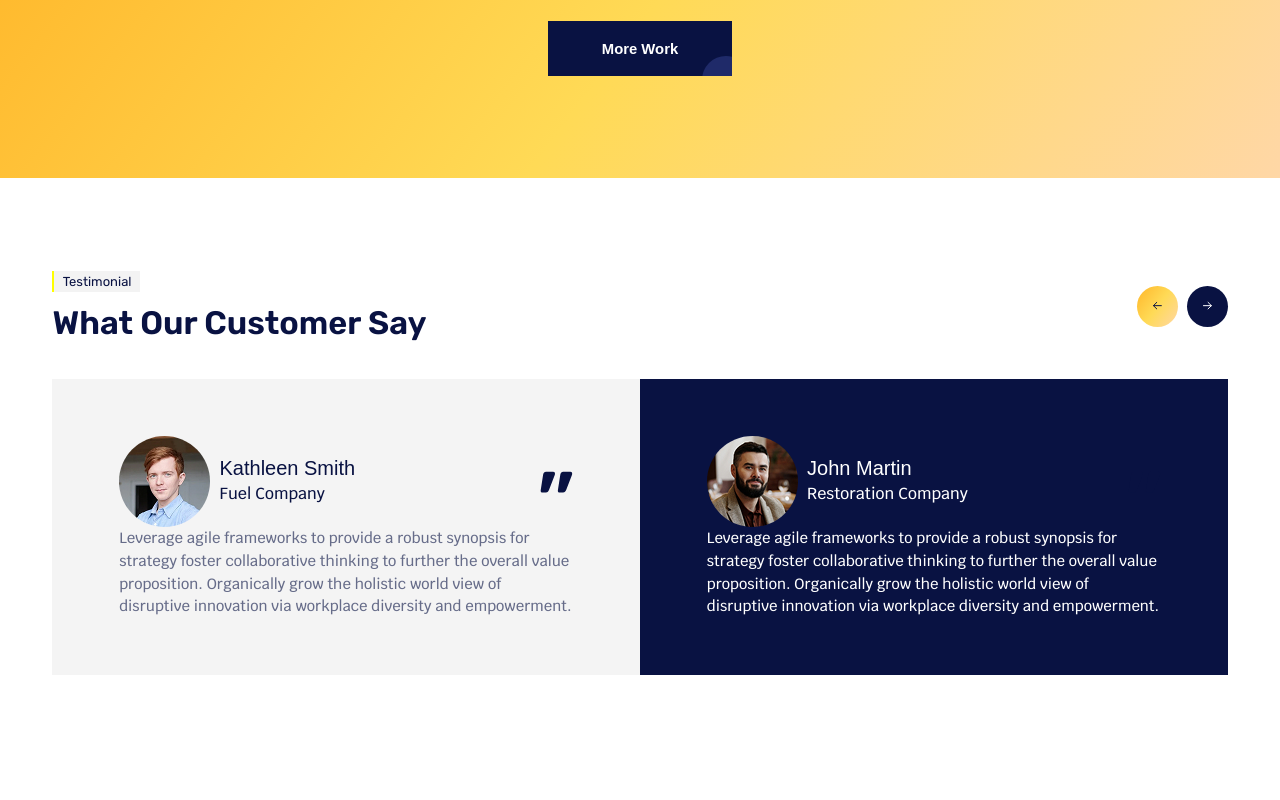
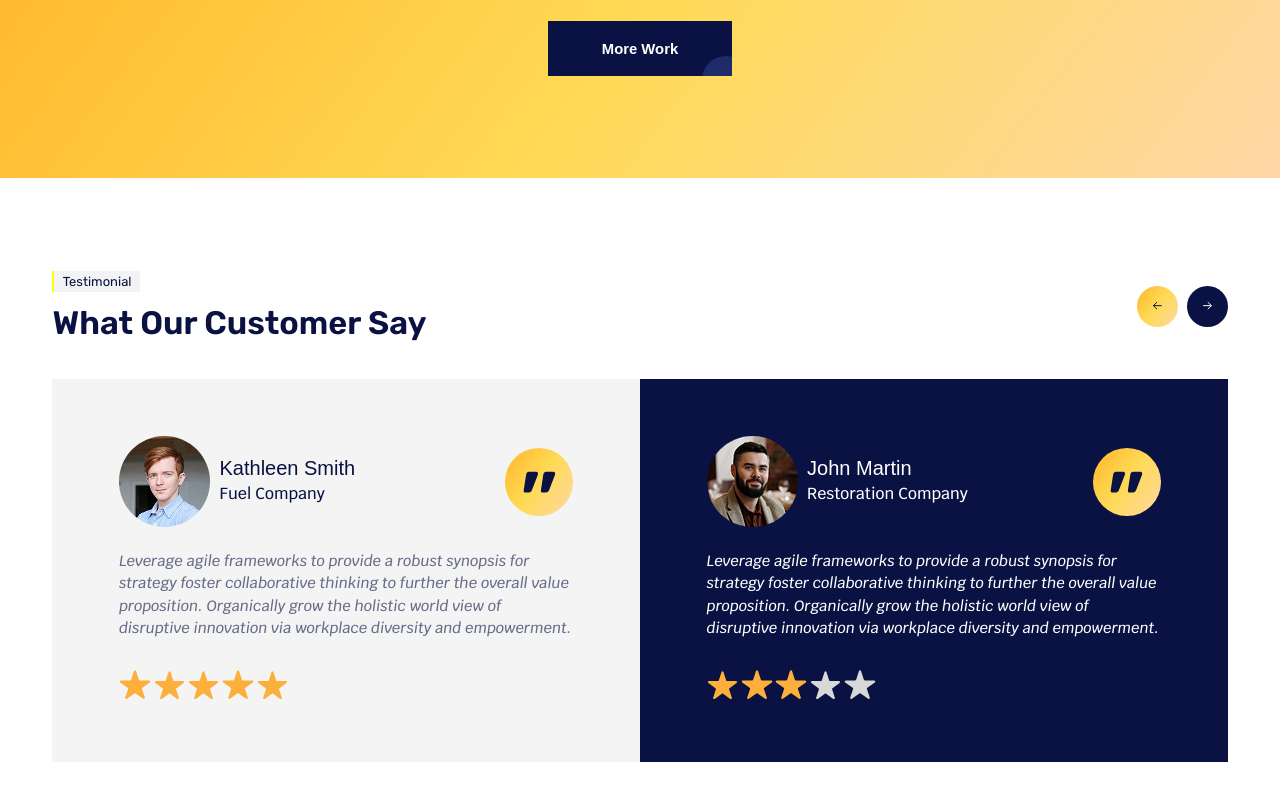
Before and after one commit to UmerNaZavode/transitflow-html, a website built with Vite: page index.html in a window 1280 px wide. Shown: the part 3010-3810 px from the top of the page. Before the commit the page ends 3685 px from the top, so only its background shows below. Built offline with nearby package versions, Linux system fonts and the light colour scheme; files whose address does not match are found by name.

Commit message:
finished full reviews page

```diff
--- a/partials/choose-us.html
+++ b/partials/choose-us.html
@@ -1,3 +1,9 @@
 <section class="choose-us">
+  <div class="choose-us__left">
+    <img src="" alt="" class="choose-us__img">
+    <div class="choose-us__body">
 
+    </div>
+  </div>
+  <div class="choose-us__right"></div>
 </section>
--- a/partials/icons/icon-next.html
+++ b/partials/icons/icon-next.html
@@ -1,5 +1,4 @@
-<svg width="44" height="44" viewBox="0 0 44 44" fill="none" xmlns="http://www.w3.org/2000/svg"
-  class="slider-button slidder-button__next">
+<svg width="44" height="44" viewBox="0 0 44 44" fill="none" xmlns="http://www.w3.org/2000/svg">
   <path d="M16 21.4648H28" stroke="white" stroke-width="1.5" stroke-linecap="round" stroke-linejoin="round" />
   <path d="M23 16.4648L28 21.4648L23 26.4648" stroke="white" stroke-width="1.5" stroke-linecap="round"
     stroke-linejoin="round" />
--- a/partials/icons/icon-quote.html
+++ b/partials/icons/icon-quote.html
@@ -1,4 +1,4 @@
-<svg width="33" height="22" viewBox="0 0 33 22" fill="none" xmlns="http://www.w3.org/2000/svg">
+<svg width="33" height="22" viewBox="0 0 33 22" fill="none" xmlns="http://www.w3.org/2000/svg" class="icon-quote">
   <path
     d="M13.2687 0.824525C13.7697 0.824525 14.1992 1.00347 14.5571 1.36135C14.8434 1.71924 14.9865 2.14871 14.9865 2.64975C14.9865 3.22237 14.8792 3.79499 14.6644 4.3676L8.97404 19.0767C8.61615 19.7925 8.25827 20.3651 7.90038 20.7946C7.47092 21.2956 6.79093 21.5462 5.86043 21.5462L2.31735 21.5462C1.74473 21.5462 1.31527 21.3314 1.02896 20.902C0.671071 20.4725 0.563705 19.8999 0.70686 19.1841L3.06891 3.93814C3.14049 3.07921 3.4268 2.32765 3.92784 1.68345C4.42888 1.11083 5.18044 0.824524 6.18253 0.824524L13.2687 0.824525ZM30.4472 0.824526C30.9483 0.824526 31.3777 1.00347 31.7356 1.36136C32.0219 1.71924 32.1651 2.14871 32.1651 2.64975C32.1651 3.22237 32.0577 3.79499 31.843 4.3676L26.1526 19.0767C25.7947 19.7925 25.401 20.3651 24.9716 20.7946C24.5421 21.2956 23.8979 21.5462 23.039 21.5462H19.4959C18.9233 21.5462 18.4938 21.3314 18.2075 20.902C17.8496 20.4725 17.7423 19.8999 17.8854 19.1841L20.2475 3.93814C20.319 3.07921 20.6054 2.32765 21.1064 1.68345C21.6074 1.11084 22.3232 0.824525 23.2537 0.824525L30.4472 0.824526Z"
     fill="#091242" />
--- a/partials/reviews.html
+++ b/partials/reviews.html
@@ -24,7 +24,9 @@
             <div class="reviews-card__company">Fuel Company</div>
           </div>
         </div>
-        {{> icons/icon-quote }}
+        <div class="reviews-card__quote">
+          {{> icons/icon-quote }}
+        </div>
       </header>
       <p class="reviews-card__desk">
         Leverage agile frameworks to provide a robust synopsis for strategy foster collaborative thinking to further the
@@ -49,7 +51,9 @@
             <div class="reviews-card__company">Restoration Company</div>
           </div>
         </div>
-        {{> icons/icon-quote }}
+        <div class="reviews-card__quote">
+          {{> icons/icon-quote }}
+        </div>
       </header>
       <p class="reviews-card__desk">
         Leverage agile frameworks to provide a robust synopsis for strategy foster collaborative thinking to further the
@@ -60,8 +64,8 @@
         <div class="reviews-rating__star is-active"></div>
         <div class="reviews-rating__star is-active"></div>
         <div class="reviews-rating__star is-active"></div>
-        <div class="reviews-rating__star is-active"></div>
-        <div class="reviews-rating__star is-active"></div>
+        <div class="reviews-rating__star"></div>
+        <div class="reviews-rating__star"></div>
       </div>
     </div>
   </div>
--- a/src/scss/blocks/reviews-card.scss
+++ b/src/scss/blocks/reviews-card.scss
@@ -51,4 +51,23 @@
     font-size: 16px;
     line-height: 152%;
   }
+
+  &__quote {
+    display: flex;
+    align-items: center;
+    justify-content: center;
+    width: 7.3rem;
+    height: 7.3rem;
+    border-radius: 50%;
+    background: var(--gradient-yellow);
+  }
+
+  &__desk {
+    font-style: italic;
+    margin-top: 2.4rem;
+  }
+
+  &__rating {
+    margin-top: 3.2rem;
+  }
 }
--- /dev/null
+++ b/src/scss/blocks/reviews-rating.scss
@@ -0,0 +1,14 @@
+.reviews-rating {
+  display: inline-flex;
+  gap: 0.3rem;
+
+  &__star {
+  width: 3.4rem;
+  height: 3.4rem;
+  background: url(/src/icons/rating-star-innactive.svg) center/contain no-repeat;
+
+    &.is-active {
+      background: url(/src/icons/rating-star.svg) center/contain no-repeat;
+    }
+  }
+}
--- a/src/scss/blocks/reviews.scss
+++ b/src/scss/blocks/reviews.scss
@@ -1,10 +1,10 @@
 .reviews {
+  margin-block: 10rem;
 
   &__header {
     display: flex;
     justify-content: space-between;
     align-items: center;
-    margin-top: 10rem;
   }
 
   &__title {
--- a/src/scss/style.scss
+++ b/src/scss/style.scss
@@ -17,3 +17,4 @@
 @use "blocks/reviews";
 @use "blocks/reviews-card";
 @use "blocks/slider-button";
+@use "blocks/reviews-rating";
```
Also changed, not shown: partials/icons/icon-choose-us.html (added, +16 -0 lines).
